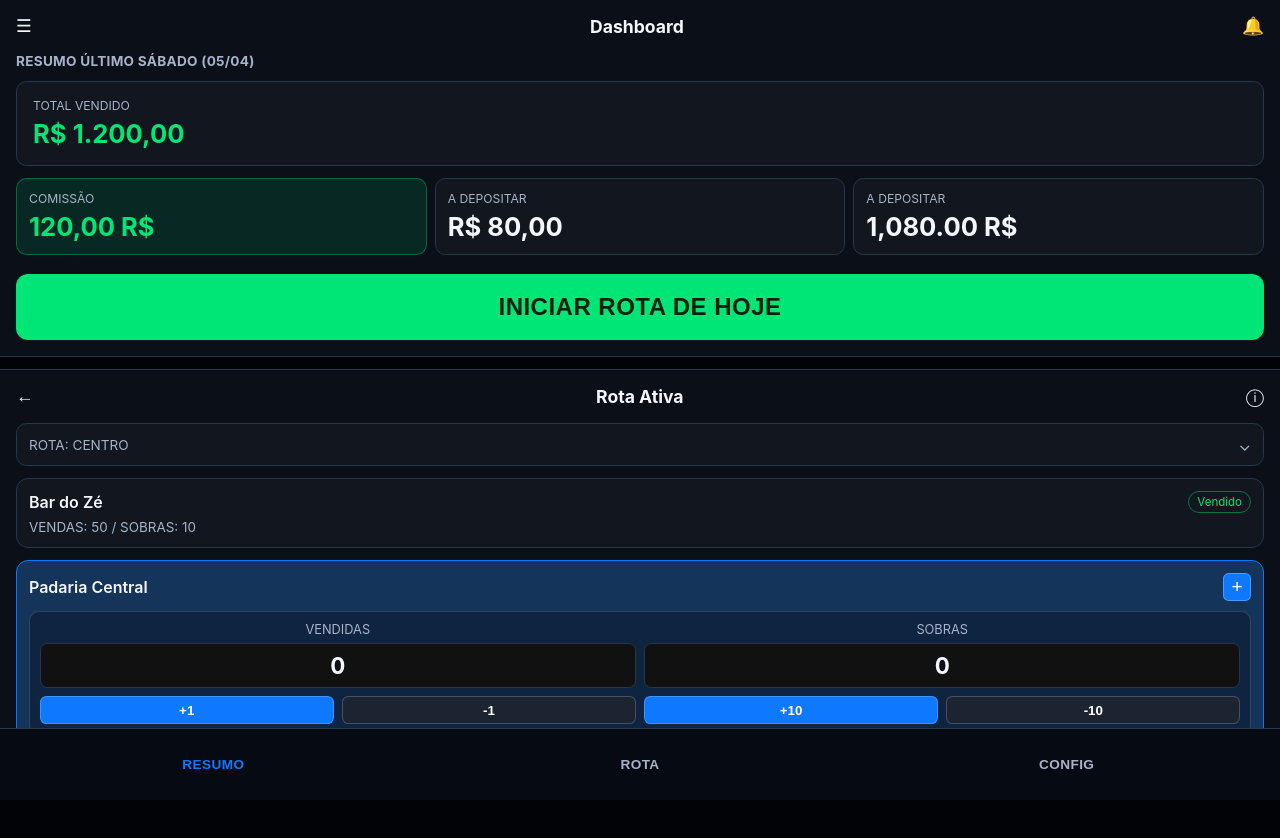
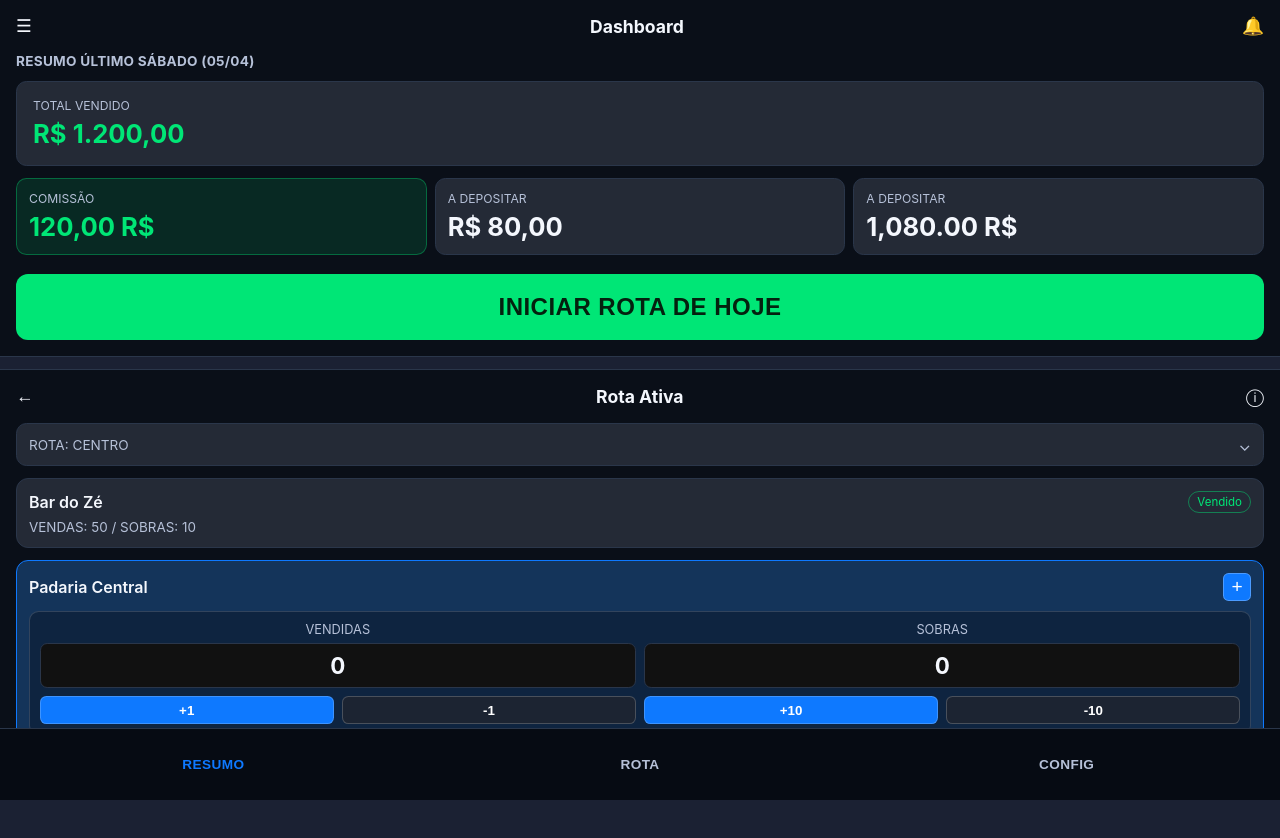
Before and after one commit to AlysoonFelipeeDev/gestor-de-certificados, a Next.js app: page / in a window 1280 px wide. Shown: the top 838 px of the page. Built offline with nearby package versions, Linux system fonts and the light colour scheme.

Commit message:
chore(styles): cria funções para utilizar tokens

```diff
--- a/src/app/globals.css
+++ b/src/app/globals.css
@@ -1,10 +1,10 @@
 :root {
-  --color-bg: #020306;
-  --color-surface: #11161f;
+  --color-bg: #1b2133;
+  --color-surface: #242a36;
   --color-surface-alt: #1c2432;
   --color-border: #2a364a;
   --color-text: #f4f7fd;
-  --color-text-muted: #a8b3c9;
+  --color-text-muted: #b6c1d8;
   --color-success: #00e676;
   --color-primary: #0e79ff;
   --color-primary-soft: #14345a;
--- a/src/styles/abstracts/_functions.scss
+++ b/src/styles/abstracts/_functions.scss
@@ -0,0 +1,17 @@
+@use "sass:map";
+
+@function color($name) {
+    @if not map.has-key($colors, $name){
+        @warn "A cor '#{$name}' não foi encontrada no mapa $colors.";
+        @return null;
+    }
+    @return map.get($colors, $name)
+};
+
+@function space($size) {
+    @if not map.has-key($spacings , $size ) {
+        @warn "O tamanho '#{$size}' nao foi encontrado no mapa $spacings";
+        @return null;
+    }
+    @return map.get($spacings, $size)
+}
```
